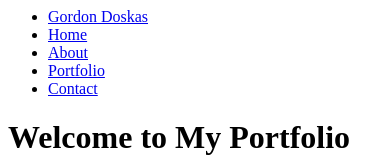
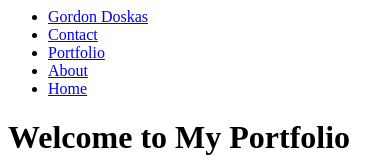
Before and after one commit to gordon2012/portfolio-fullpage, a plain HTML site: page index.html in a window 390 px wide. Shown: the top 160 px of the page. Drawn offline with Linux system fonts and the light colour scheme.

Commit message:
fix menu responsiveness

```diff
--- a/index.html
+++ b/index.html
@@ -1,9 +1,10 @@
 <ul id="menu" class="container">
   <li><a class="btn btn-custom" href="#">Gordon Doskas</a></li>
-  <li data-menuanchor="home"><a class="btn btn-custom" href="#home">Home</a></li>
-  <li data-menuanchor="about"><a class="btn btn-custom" href="#about">About</a></li>
-  <li data-menuanchor="portfolio"><a class="btn btn-custom" href="#portfolio">Portfolio</a></li>
-  <li data-menuanchor="contact"><a class="btn btn-custom" href="#contact">Contact</a></li>
+  <li class="pull-right" data-menuanchor="contact"><a class="btn btn-custom" href="#contact">Contact</a>
+  <li class="pull-right" data-menuanchor="portfolio"><a class="btn btn-custom" href="#portfolio">Portfolio</a></li>
+  <li class="pull-right" data-menuanchor="about"><a class="btn btn-custom" href="#about">About</a></li>
+  <li class="pull-right" data-menuanchor="home"><a class="btn btn-custom" href="#home">Home</a></li>
+</li>
 </ul>
 
 
--- a/style.scss
+++ b/style.scss
@@ -124,10 +124,15 @@ li.active>a
 }
 
 /* responsive buttons */
-@media (max-width: 450px) {
+@media (max-width: 500px) {
   .btn {
     padding: 5px 3px;
-    // line-height: 1.3;
-    // font-size: 100%;
+    line-height: 1.3;
+    font-size: 90%;
   }
 }
+
+/* floating nav */
+li.pull-right {
+  margin-left: 8px;
+}
```
Also changed, not shown: README.md.
